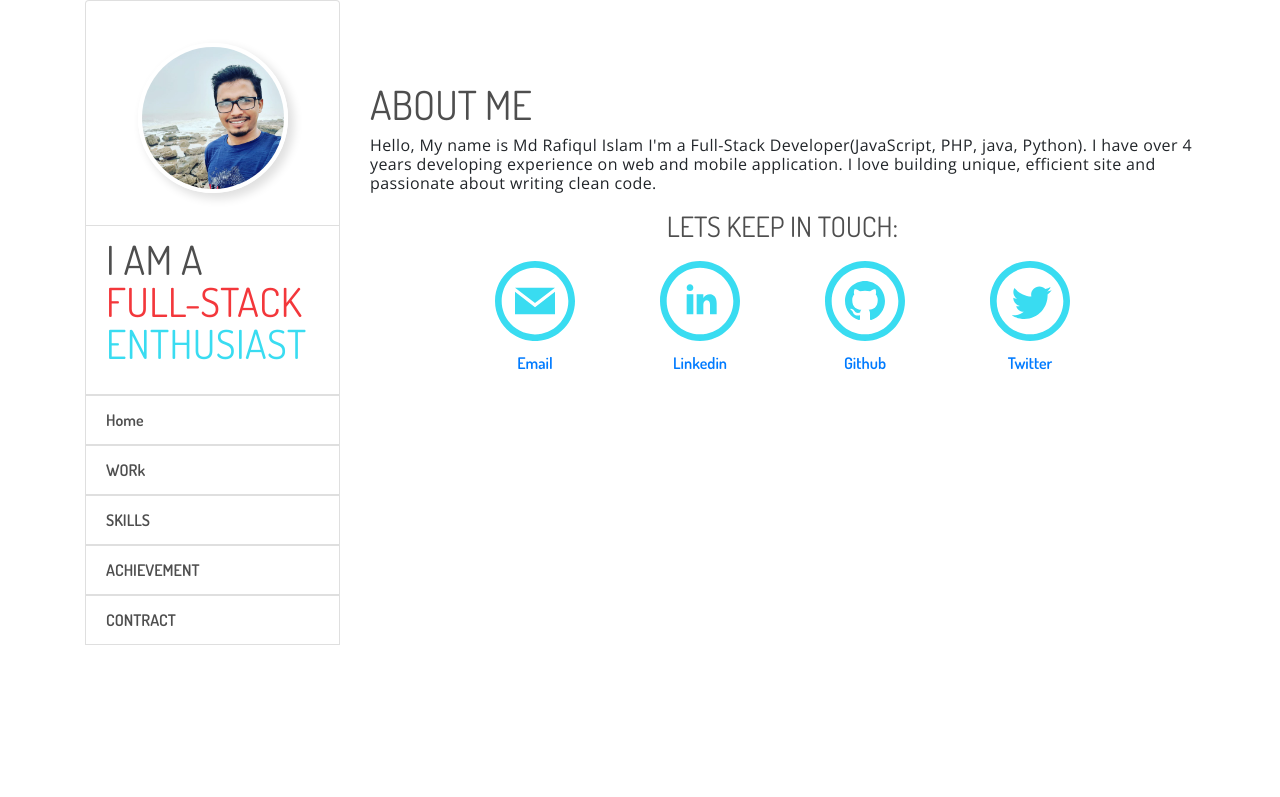
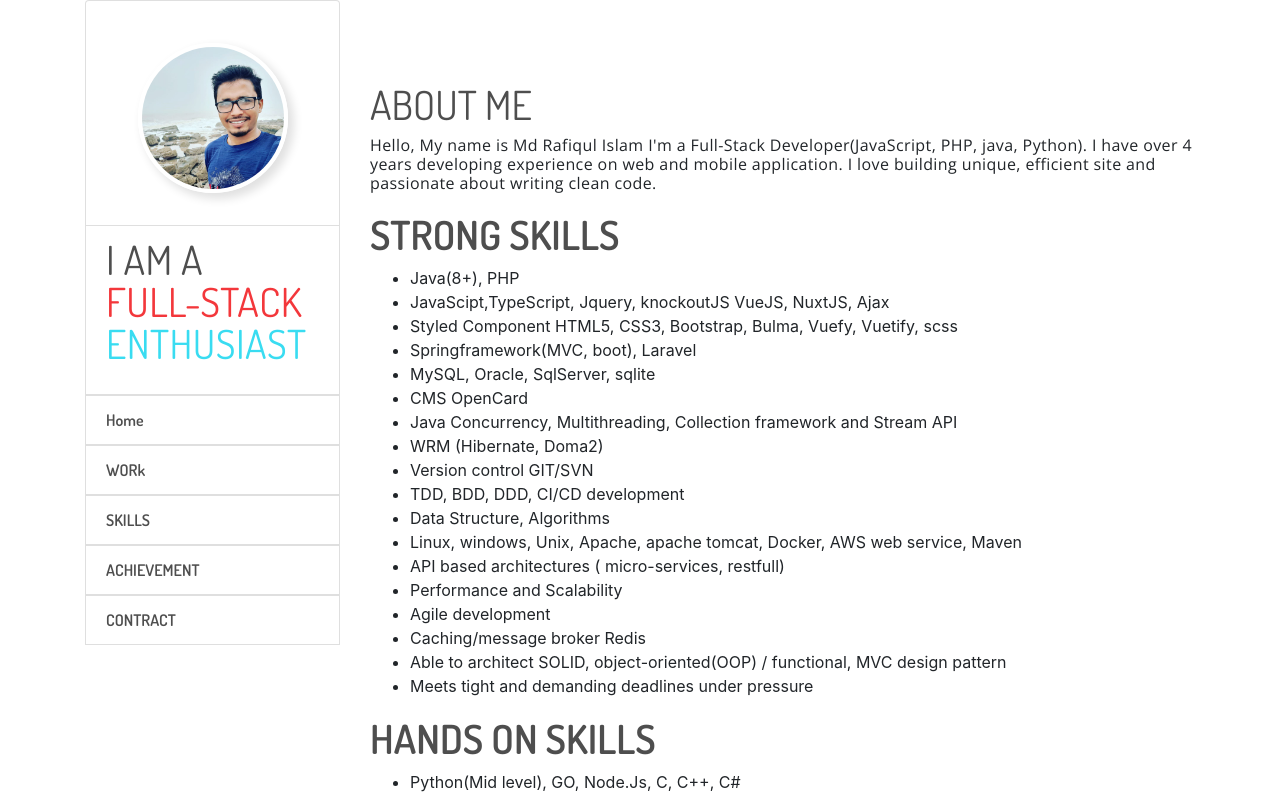
Before and after one commit to wubrafiq807/my-profile, a React (Create React App) app: page / in a window 1280 px wide. Shown: the top 797 px of the page. Built offline with nearby package versions, Linux system fonts and the light colour scheme.

Commit message:
published

```diff
--- a/src/pages/Home.jsx
+++ b/src/pages/Home.jsx
@@ -1,5 +1,5 @@
 import React from "react";
-import Contract from "./Contract.jsx";
+import Skills from "./Skills.jsx";
 
 const Home = () => (
   <>
@@ -10,7 +10,7 @@ const Home = () => (
       experience on web and mobile application. I love building unique,
       efficient site and passionate about writing clean code.
     </p>
-    <Contract />
+    <Skills />
   </>
 );
 
```
